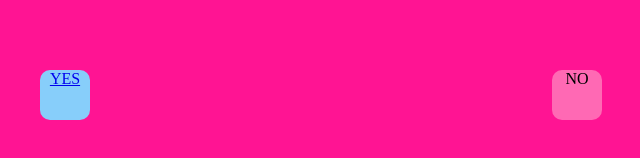
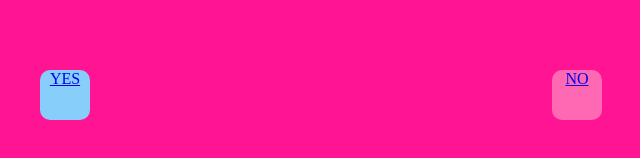
Before and after one commit to Amishprogrammer/Moving-box, a plain HTML site: page index.html in a window 1280 px wide. Shown: the part 330-488 px from the top of the page, 344-984 px from the left. Drawn offline with Linux system fonts and the light colour scheme.

Commit message:
Update index.html

```diff
--- a/index.html
+++ b/index.html
@@ -35,7 +35,7 @@
 <body>
 <div class="mid">
   <h3>Hey, do you like me???</h3>
-  <div class="box" id="box">NO</div>
+  <div class="box" id="box"><a href="https://amishprogrammer.github.io/Moving-box/">NO</a></div>
   <div class ="yesbox"><a href="https://www.instagram.com/amish_singh.exe?igsh=dm4zZTYzZDhuMjk2">YES</a></div>
 </div>
 <script>
```
